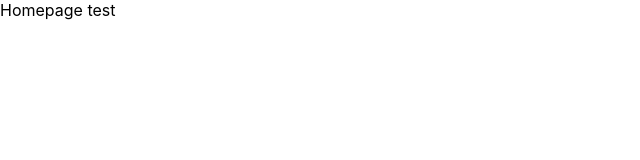
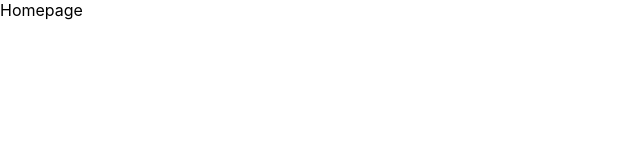
Before and after one commit to yshakib/littlerezzo, a React (Create React App) app: page / in a window 1280 px wide. Shown: the top 160 px of the page, without its empty margins (0-640 px from the left). Built offline with nearby package versions, Linux system fonts and the light colour scheme.

Commit message:
Reverting test

```diff
--- a/src/App.js
+++ b/src/App.js
@@ -3,7 +3,7 @@ import './App.css';
 function App() {
   return (
     <div>
-    Homepage test
+    Homepage
     </div>
   );
 }
```
